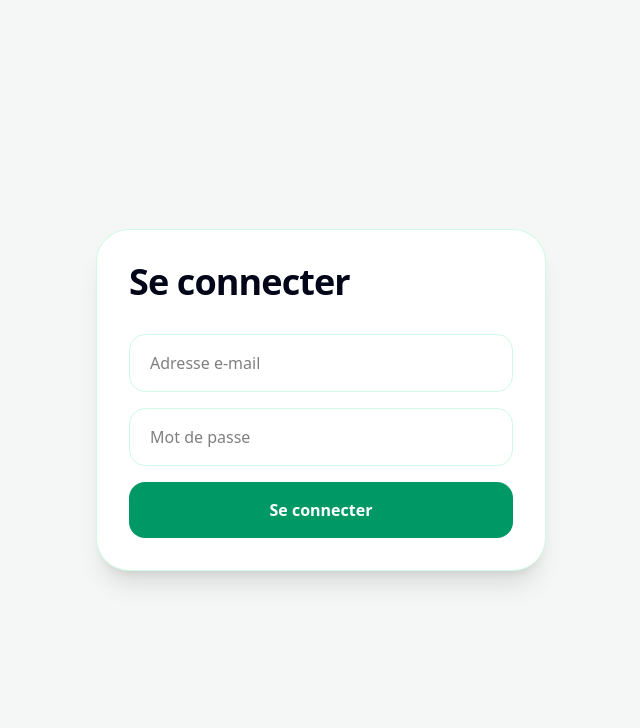
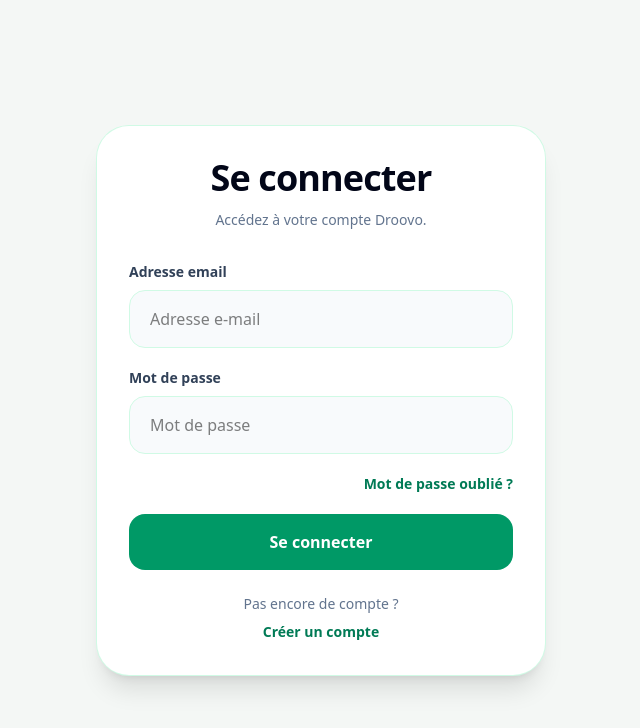
Before and after one commit to lafere75-del/Droovo, a Next.js app: page /login in a window 1280 px wide. Shown: the top 728 px of the page, without its empty margins (319-959 px from the left). Built offline with nearby package versions, Linux system fonts and the light colour scheme.

Commit message:
Update page.jsx

```diff
--- a/app/login/page.jsx
+++ b/app/login/page.jsx
@@ -1,5 +1,6 @@
 "use client";
 
+import Link from "next/link";
 import { useRouter } from "next/navigation";
 import { useState } from "react";
 import { supabase } from "../../lib/supabaseClient";
@@ -8,12 +9,15 @@ const ADMIN_EMAILS = ["droovo@mosolar.fr"];
 
 export default function LoginPage() {
   const router = useRouter();
+
   const [email, setEmail] = useState("");
   const [password, setPassword] = useState("");
+
   const [loading, setLoading] = useState(false);
 
   async function handleLogin(e) {
     e.preventDefault();
+
     setLoading(true);
 
     const cleanEmail = email.trim().toLowerCase();
@@ -38,21 +42,38 @@ export default function LoginPage() {
   }
 
   return (
-    <main className="flex min-h-screen items-center justify-center bg-[#F4F7F5] px-6">
+    <main className="flex min-h-screen items-center justify-center bg-[#F4F7F5] px-6 py-10">
       <div className="w-full max-w-md rounded-[2rem] bg-white p-8 shadow-xl ring-1 ring-emerald-100">
+        <div className="mb-8 text-center">
           <h1 className="text-4xl font-black tracking-tight text-slate-950">
             Se connecter
           </h1>
 
-        <form onSubmit={handleLogin} className="mt-8 grid gap-4">
+          <p className="mt-3 text-sm text-slate-500">
+            Accédez à votre compte Droovo.
+          </p>
+        </div>
+
+        <form onSubmit={handleLogin} className="space-y-5">
+          <div>
+            <label className="mb-2 block text-sm font-black text-slate-700">
+              Adresse email
+            </label>
+
             <input
               required
               type="email"
               placeholder="Adresse e-mail"
               value={email}
               onChange={(e) => setEmail(e.target.value)}
-            className="rounded-2xl border border-emerald-100 px-5 py-4"
+              className="w-full rounded-2xl border border-emerald-100 bg-slate-50 px-5 py-4 outline-none focus:border-emerald-500"
             />
+          </div>
+
+          <div>
+            <label className="mb-2 block text-sm font-black text-slate-700">
+              Mot de passe
+            </label>
 
             <input
               required
@@ -60,17 +81,40 @@ export default function LoginPage() {
               placeholder="Mot de passe"
               value={password}
               onChange={(e) => setPassword(e.target.value)}
-            className="rounded-2xl border border-emerald-100 px-5 py-4"
+              className="w-full rounded-2xl border border-emerald-100 bg-slate-50 px-5 py-4 outline-none focus:border-emerald-500"
             />
+          </div>
+
+          <div className="flex justify-end">
+            <Link
+              href="/forgot-password"
+              className="text-sm font-black text-emerald-700 hover:text-emerald-800"
+            >
+              Mot de passe oublié ?
+            </Link>
+          </div>
 
           <button
             type="submit"
             disabled={loading}
-            className="rounded-2xl bg-emerald-600 px-5 py-4 font-black text-white disabled:opacity-60"
+            className="w-full rounded-2xl bg-emerald-600 px-5 py-4 font-black text-white transition hover:bg-emerald-700 disabled:opacity-60"
           >
             {loading ? "Connexion..." : "Se connecter"}
           </button>
         </form>
+
+        <div className="mt-6 text-center">
+          <p className="text-sm text-slate-500">
+            Pas encore de compte ?
+          </p>
+
+          <Link
+            href="/signup"
+            className="mt-2 inline-block text-sm font-black text-emerald-700 hover:text-emerald-800"
+          >
+            Créer un compte
+          </Link>
+        </div>
       </div>
     </main>
   );
```
Lines whose indentation alone changed are shown as unchanged.
